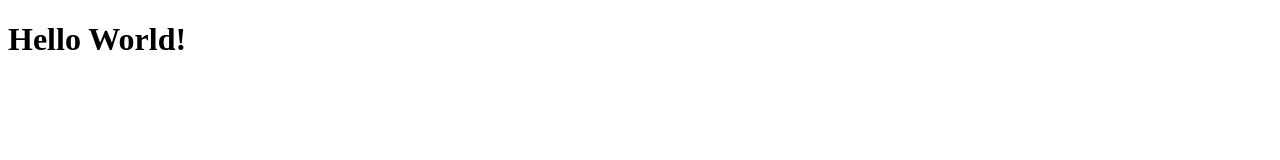
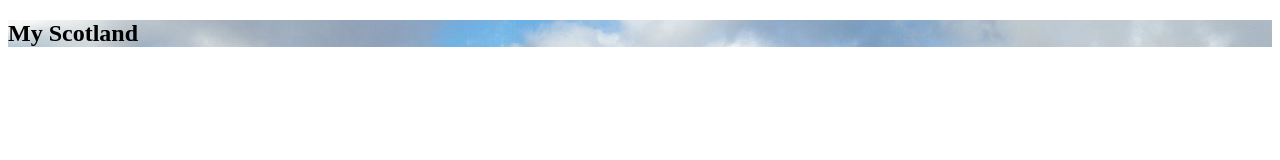
Before and after one commit to Wanderer22011/MyWebsitePage, a plain HTML site: page index.html in a window 1280 px wide. Drawn offline with Linux system fonts and the light colour scheme.

Commit message:
Added images prepared for the website. Also added a heading for the website.

```diff
--- a/index.html
+++ b/index.html
@@ -3,10 +3,16 @@
 <head>
     <meta charset="UTF-8">
     <meta name="viewport" content="width=device-width, initial-scale=1.0">
+    <link rel="stylesheet" href="style.css">
     <title>Document</title>
+
 </head>
 <body>
-    <h1>Hello World!</h1>
+    <section class=" hero-image">
+        <h1 class="hero-text">
+            My Scotland
+        </h1>
+    </section>
 
 </body>
 </html>
--- /dev/null
+++ b/style.css
@@ -0,0 +1,3 @@
+.hero-image{
+    background-image: url("./images/scotland-1987599_1280.jpg") ;
+}
```
Also changed, not shown: images/Information.txt (added), images/bagpipes.jpg (added), images/edinburgh-castle-959083_1280.jpg (added), images/eilean-donan-5570684_1280.jpg (added), images/haggis.jpg (added), images/kilt.jpg (added), images/oban-114173_1280.jpg (added), images/scotland-1987599_1280.jpg (added), images/scottish-castle-967972_1280.jpg (added), images/skye-540130_1280.jpg (added), 1 other file.
